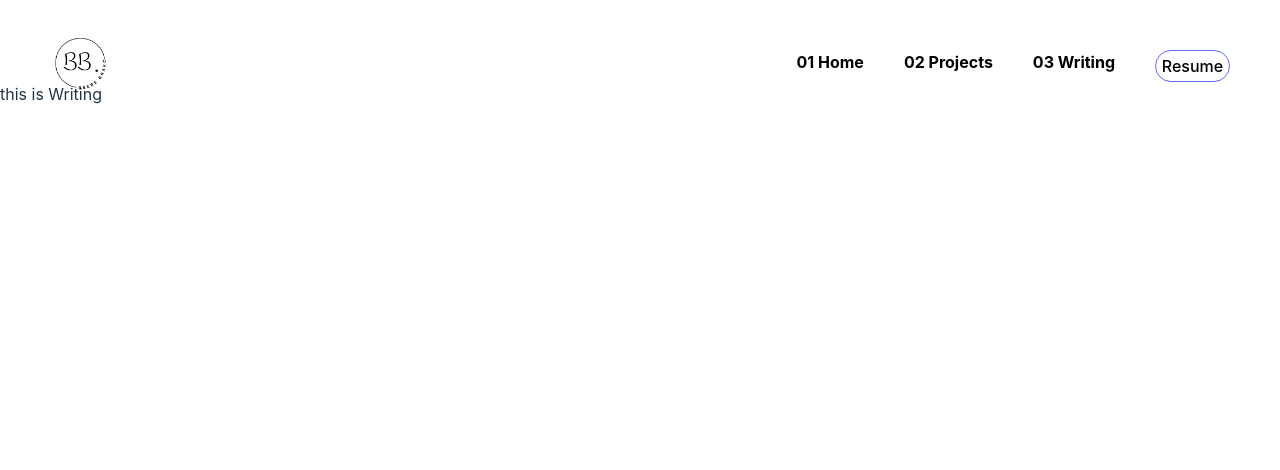
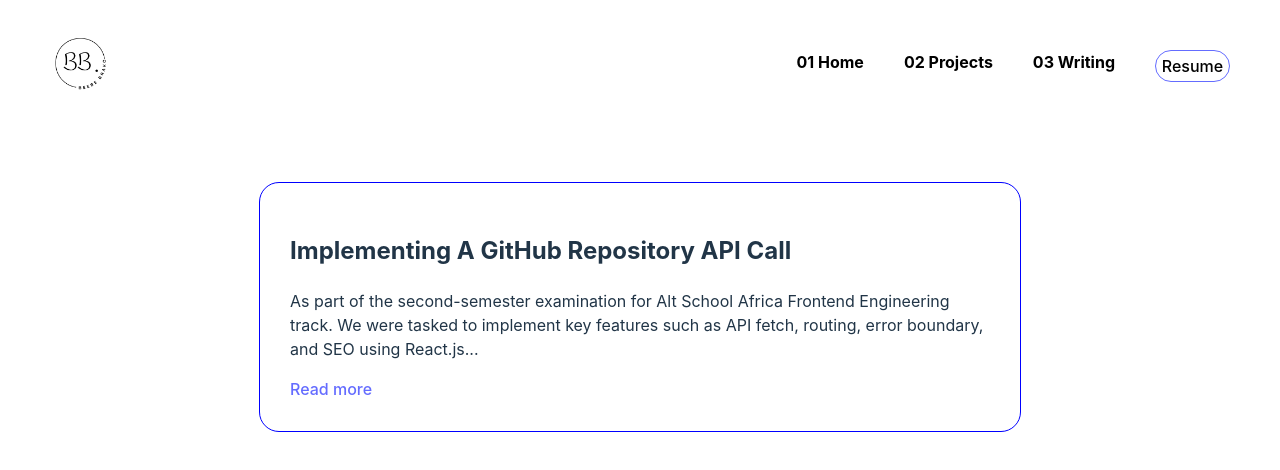
Before and after one commit to missbaah/portfolio-site, a React (Vite) app: page /writing in a window 1280 px wide. Shown: the top 470 px of the page. Built offline with nearby package versions, Linux system fonts and the light colour scheme.

Commit message:
adding post style sheet

```diff
--- a/src/Pages/Writing.jsx
+++ b/src/Pages/Writing.jsx
@@ -1,9 +1,15 @@
-const Writing = ()=>{
-    return  (
-        <div>
-            this is Writing
-        </div>
-    )
-}
+import { Post } from "../components";
 
-export default Writing
+const Writing = () => {
+  return (
+    <div>
+      <Post
+        title="Implementing A GitHub Repository API Call"
+        snippet="As part of the second-semester examination for Alt School Africa Frontend Engineering track. We were tasked to implement key features such as API fetch, routing, error boundary, and SEO using React.js..."
+        link="https://dev.to/missbaah/implementing-a-github-repository-api-call-593k"
+      />
+    </div>
+  );
+};
+
+export default Writing;
--- /dev/null
+++ b/src/assets/Post.css
@@ -0,0 +1,7 @@
+.post {
+  width: 700px;
+  margin: 100px auto;
+  border: 1px solid blue;
+  padding: 30px;
+  border-radius: 20px;
+}
--- /dev/null
+++ b/src/components/Post.jsx
@@ -0,0 +1,15 @@
+import "../assets/Post.css";
+
+const Post = ({ title, snippet, link }) => {
+  return (
+    <section className="post">
+      <h1>{title}</h1>
+      <p>{snippet}</p>
+      <a href={link} target="_blank" rel="noreferrer">
+        Read more
+      </a>
+    </section>
+  );
+};
+
+export default Post;
--- a/src/components/index.jsx
+++ b/src/components/index.jsx
@@ -3,3 +3,4 @@ export { default as Footer } from "./Footer";
 export { default as Technologies } from "./Technologies";
 export { default as Navbar } from "./Navbar";
 export { default as Project } from "./Project";
+export { default as Post } from "./Post";
```
